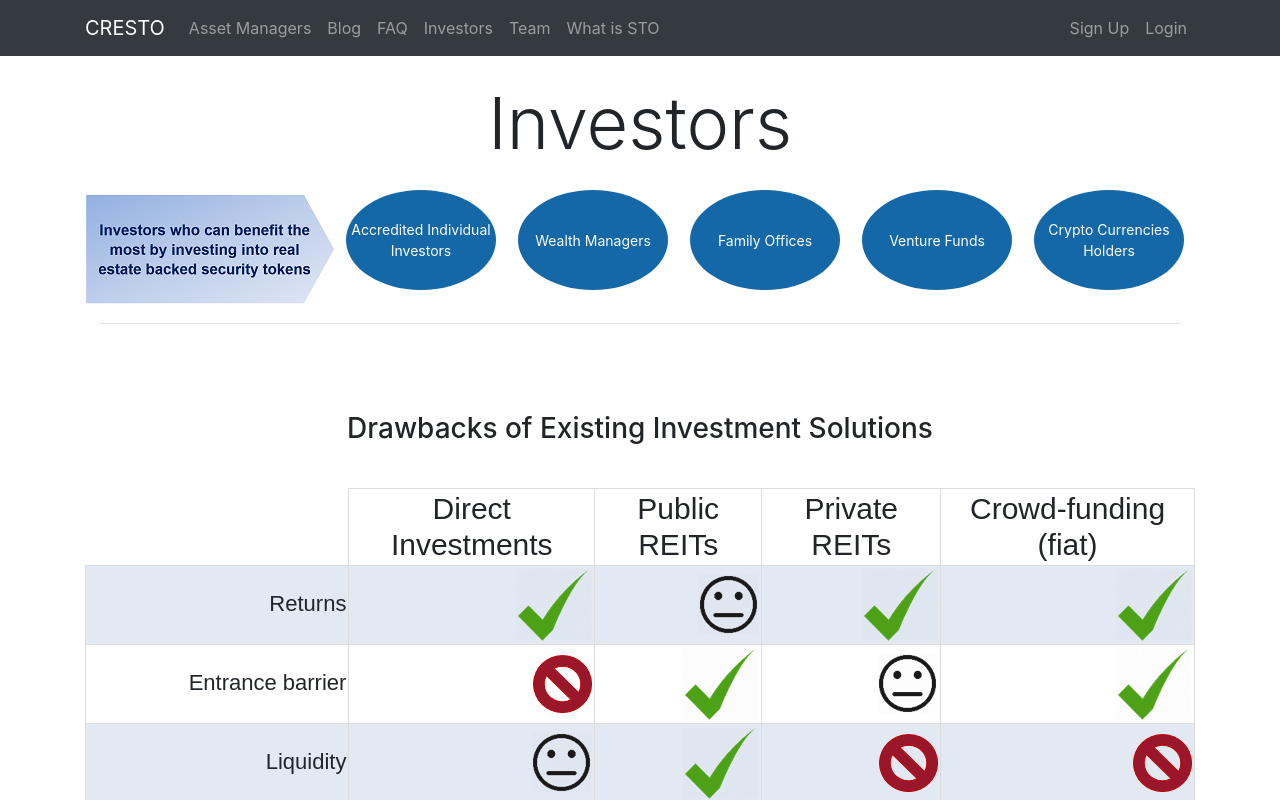
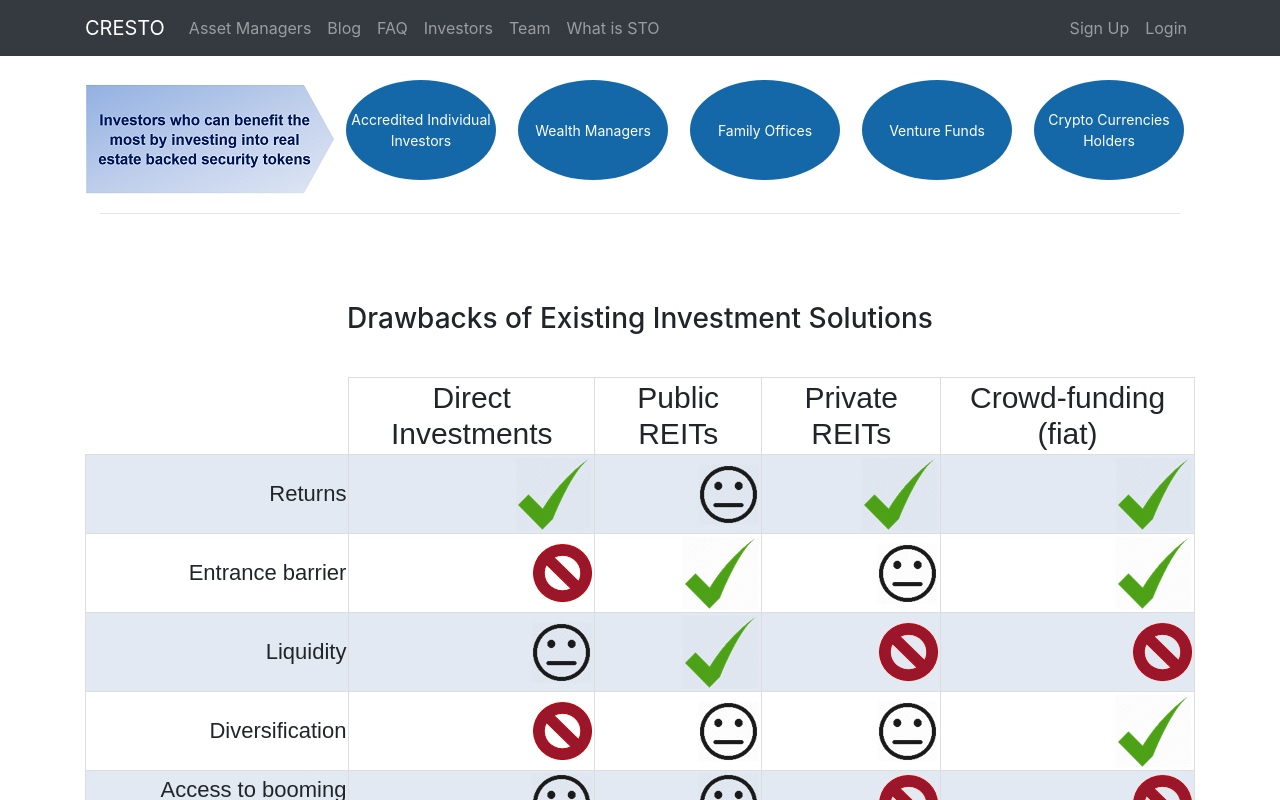
Before and after one commit to CRESTOBlockchain/everiTokenDapp, a React (Create React App) app in the folder client/: page /investors in a window 1280 px wide. Shown: the top 800 px of the page. Built offline with nearby package versions, Linux system fonts and the light colour scheme.

Commit message:
updated team

```diff
--- a/client/src/components/information/Investors.js
+++ b/client/src/components/information/Investors.js
@@ -22,7 +22,7 @@ class Investors extends Component {
     render() {
         return (
             <div>
-                <h1 className="display-3 mb-4 text-center">Investors</h1>
+                <h1 className="display-3 mb-4 text-center"></h1>
 
                 <div className="container">
                     <div className="row">
```
